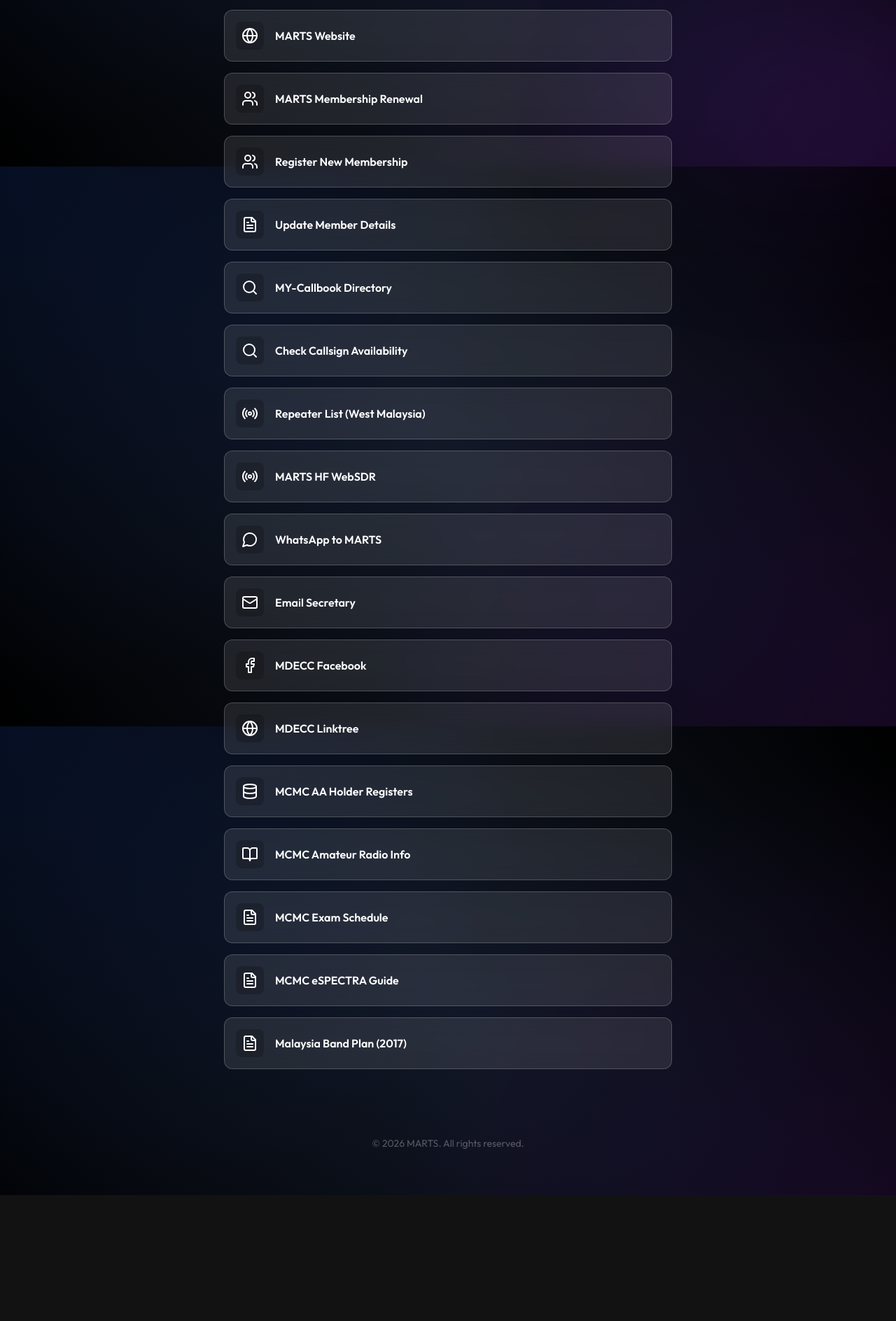
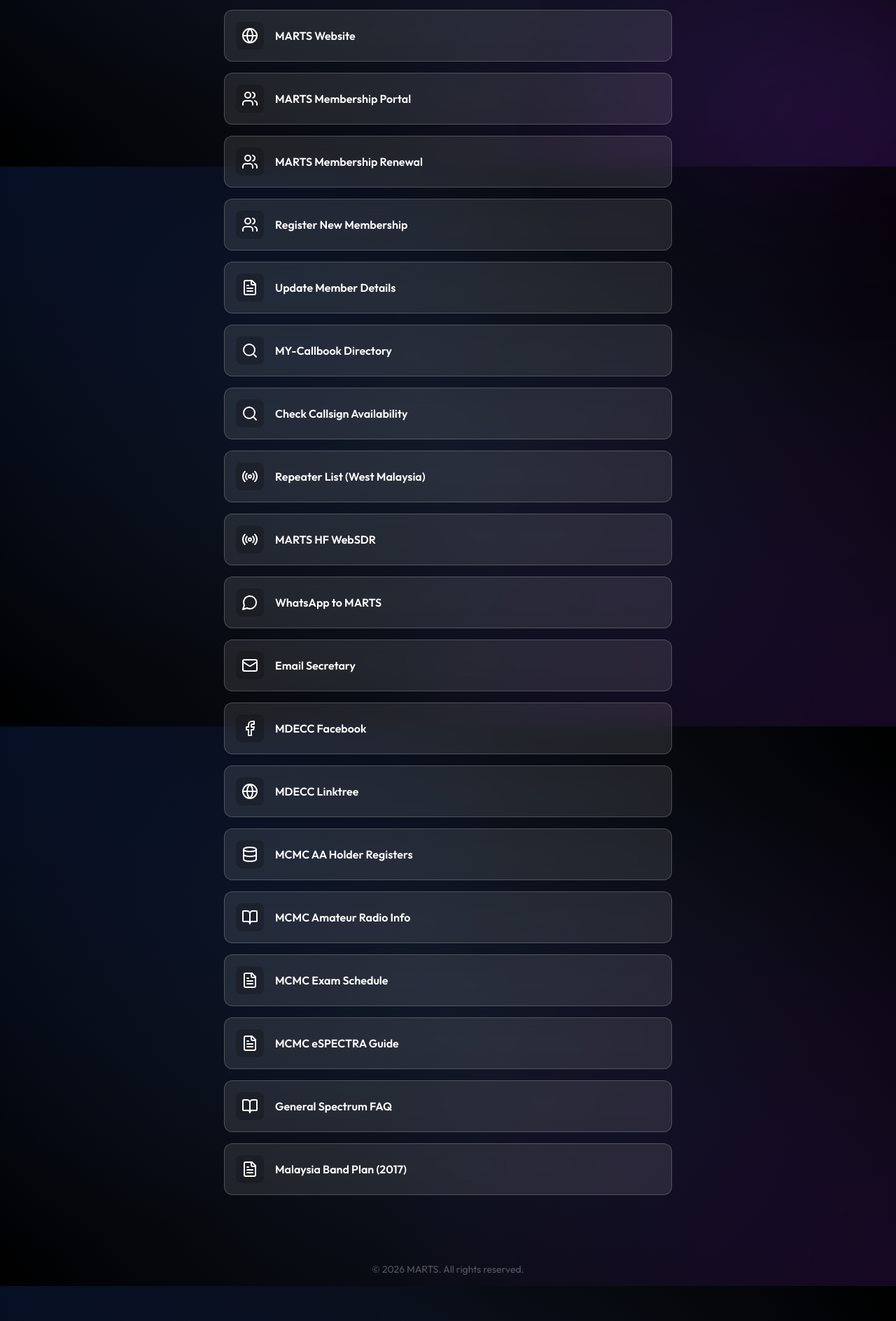
Before and after one commit to 9M2PJU/9M2PJU-MARTS-LINKTREE, a React (Vite) app: page / in a window 1280 px wide. Shown: the part 562-2450 px from the top of the page at 70% size. Before the commit the page ends 2270 px from the top, so only its background shows below. Built offline with nearby package versions, Linux system fonts and the light colour scheme.

Commit message:
fix: update vite base path for GitHub Pages compatibility

```diff
--- a/src/data/links.js
+++ b/src/data/links.js
@@ -45,6 +45,11 @@
         title: "MARTS Website",
         url: "https://marts.org.my/ver2/",
         icon: Globe
+    },
+    {
+        title: "MARTS Membership Portal",
+        url: "https://ahli.marts.org.my/",
+        icon: Users
     },
     {
         title: "MARTS Membership Renewal",
@@ -122,6 +127,11 @@
         icon: FileText
     },
     {
+        title: "General Spectrum FAQ",
+        url: "https://mcmc.gov.my/en/spectrum/faq/spectrum-use/general",
+        icon: BookOpen
+    },
+    {
         title: "Malaysia Band Plan (2017)",
         url: "https://www.mcmc.gov.my/skmmgovmy/media/General/pdf/Spectrum-Plan-2017i.pdf",
         icon: FileText
--- a/vite.config.js
+++ b/vite.config.js
@@ -4,5 +4,5 @@
 // https://vitejs.dev/config/
 export default defineConfig({
     plugins: [react()],
-    base: './',
+    base: '/9M2PJU-MARTS-LINKTREE/',
 })
```
Also changed, not shown: 3 other files (tests, documents, lock files or other folders).
